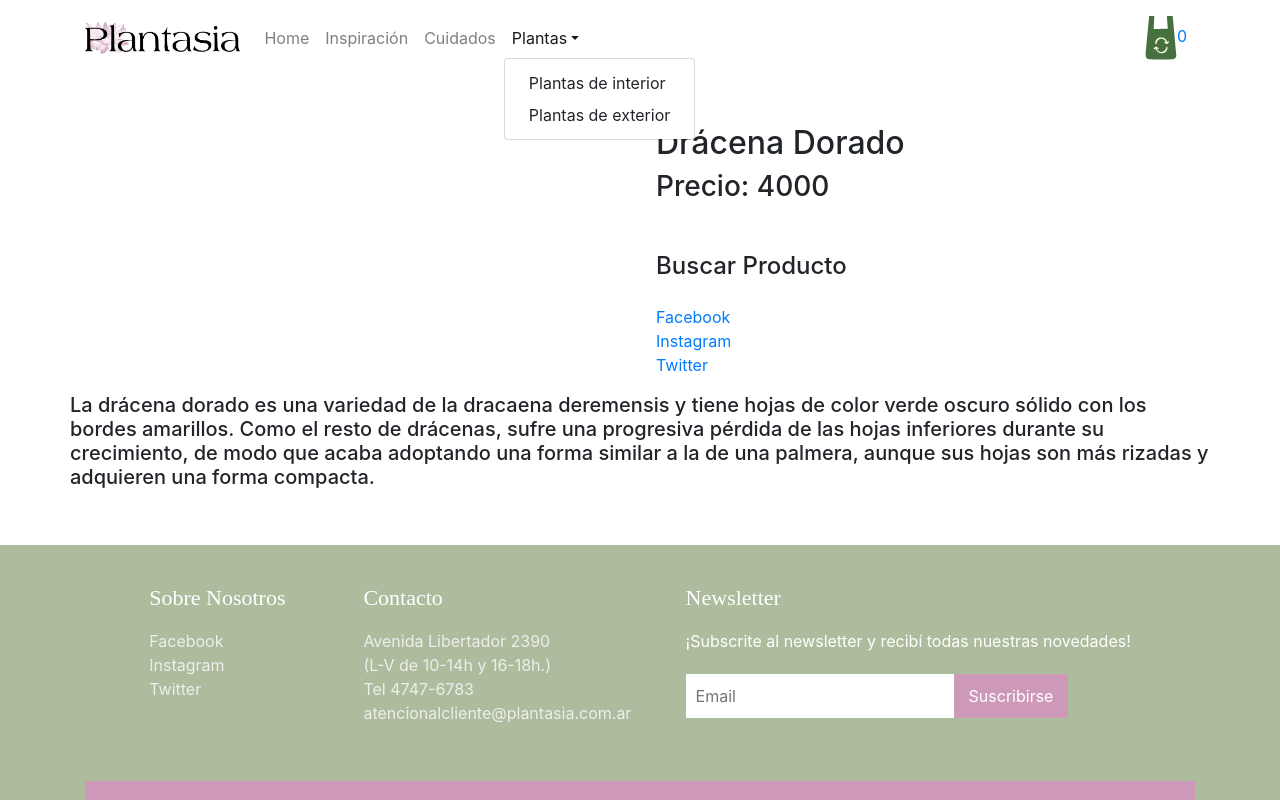
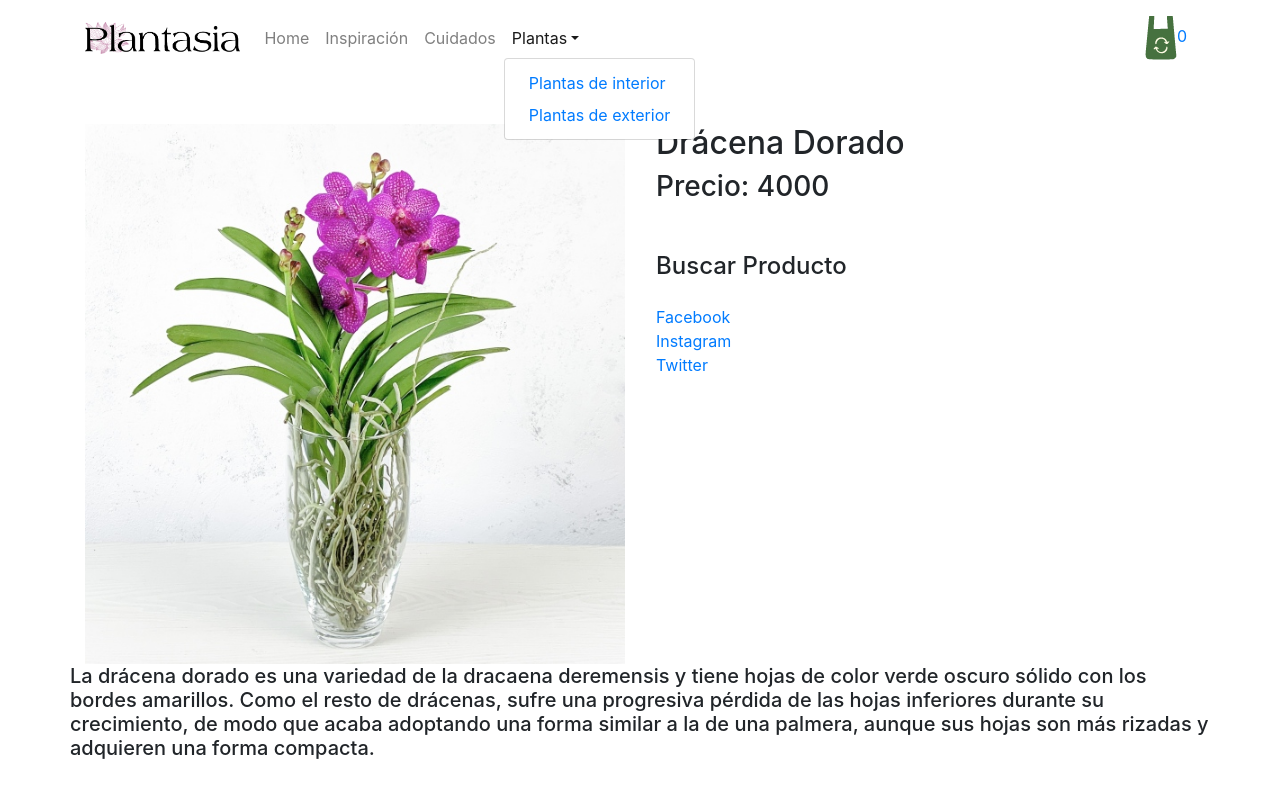
Before and after one commit to antopezzella/ecommerce-AntonelaPezzella, a React (Create React App) app: page /item/1 in a window 1280 px wide. Both pictures are taken after a click on the button "Plantas". Shown: the top 800 px of the page. Built offline with nearby package versions, Linux system fonts and the light colour scheme.

Commit message:
Agregando archivos

```diff
--- a/src/components/NavBar/NavBar.jsx
+++ b/src/components/NavBar/NavBar.jsx
@@ -3,6 +3,7 @@ import CartWidget from '../CartWidget/CartWidget';
 import { Navbar, Nav, NavDropdown, Container} from 'react-bootstrap'
 import LogoPlantasia from '../../imagenes/plantasialogo.png';
 import 'bootstrap/dist/css/bootstrap.min.css';
+import { Link } from 'react-router-dom'
 
 export const NavBar = () => {
 
@@ -17,8 +18,8 @@ export const NavBar = () => {
       <Nav.Link href="#home">Inspiración</Nav.Link>
       <Nav.Link href="#link">Cuidados</Nav.Link>
       <NavDropdown title="Plantas" id="basic-nav-dropdown">
-        <NavDropdown.Item href="/category/interior">Plantas de interior</NavDropdown.Item>
-        <NavDropdown.Item href="/category/exterior">Plantas de exterior</NavDropdown.Item>
+        <NavDropdown.Item><Link to={`/interior`} className="link">Plantas de interior</Link></NavDropdown.Item>
+        <NavDropdown.Item><Link to={`/exterior`} className="link">Plantas de exterior</Link></NavDropdown.Item>
       </NavDropdown>
     </Nav>
     <Nav>
--- a/src/container/ItemDetail/ItemDetail.jsx
+++ b/src/container/ItemDetail/ItemDetail.jsx
@@ -7,7 +7,7 @@ const ItemDetail = ({datos}) => {
             <div className="left-ads-display">
                 <div className="row">
                     <div className="desc1-izq col-md-6">
-                        <img src={datos.img} className="img-fluid" />
+                        <img src={datos.imagen} className="img-fluid" />
                     </div>
                     <div className="desc1-derch col-md-6 pl-lg-3">
                         <h2>{datos.title}</h2>
--- a/src/container/ItemListContainer.jsx
+++ b/src/container/ItemListContainer.jsx
@@ -4,6 +4,7 @@ import { useParams } from 'react-router-dom';
 import Carousel from 'react-bootstrap/Carousel';
 import Foto1 from '../imagenes/orquideavanda.jpg';
 import Banner from '../imagenes/plantasiabanner.png'
+
 
 export default function ItemListContainer() {
 
@@ -137,6 +138,7 @@ export default function ItemListContainer() {
     <div className="contendedor" style={{textAlign:'center'}}>
     <h2 className="catalogo" >Catálogo</h2>
     <ItemList productos={datos}/>
+
      </div>
     </>
     )
```
